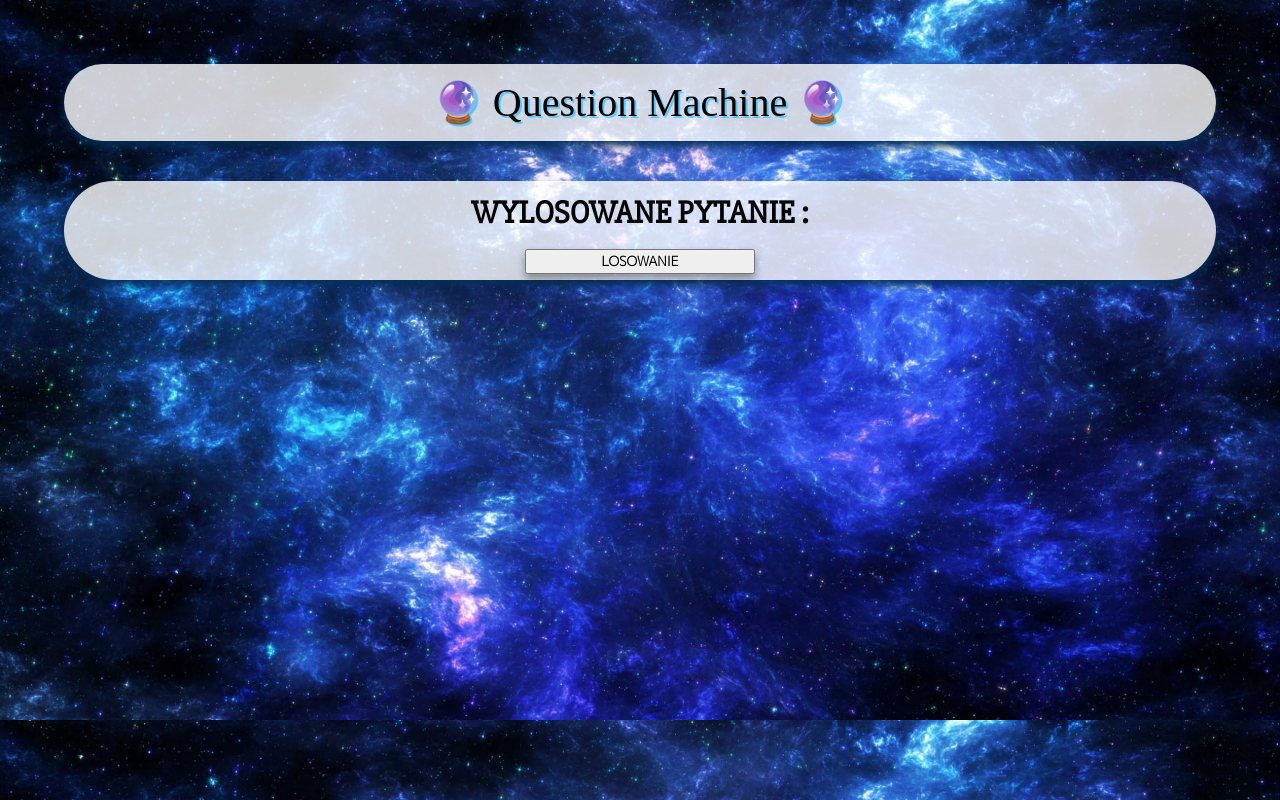
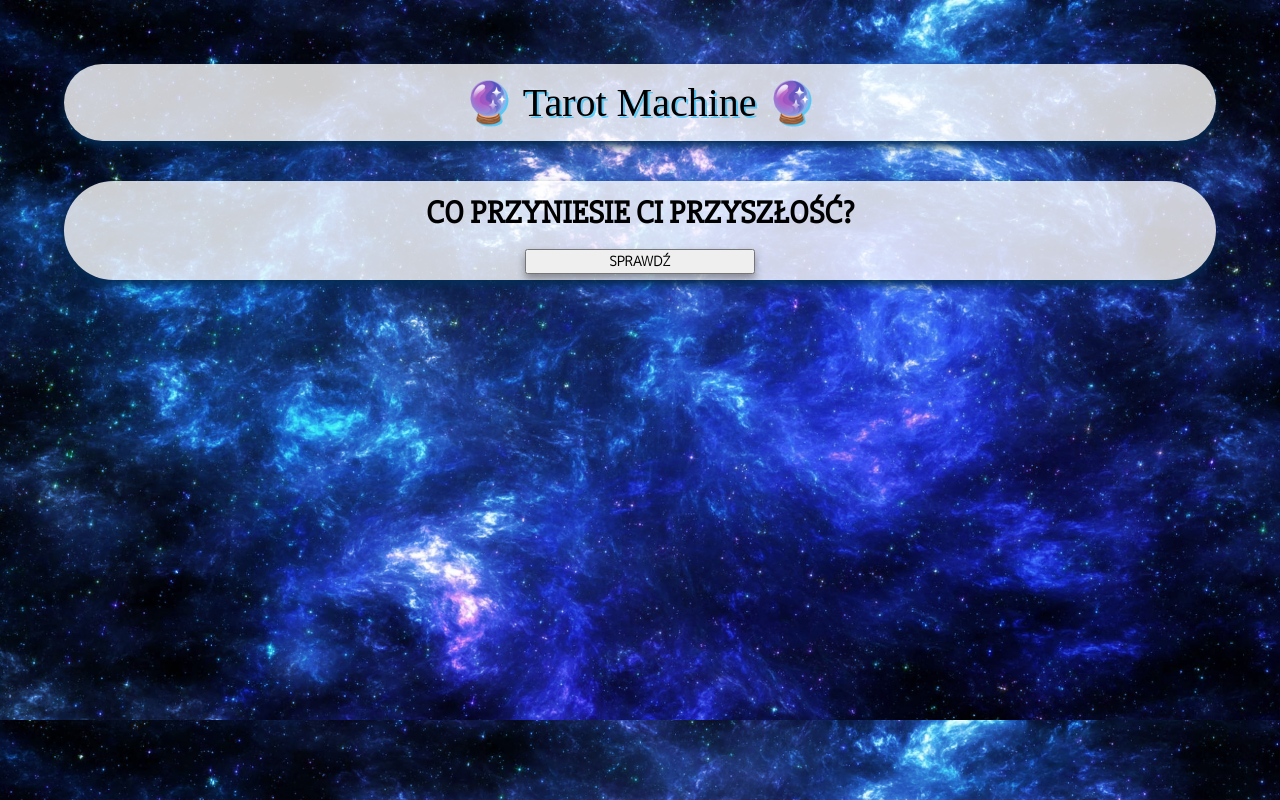
Before and after one commit to H0N3YY/TarrotMachine, a React (Create React App) app: page / in a window 1280 px wide. Built offline with nearby package versions, Linux system fonts and the light colour scheme; a web font is replaced by a local one.

Commit message:
change-all-names

```diff
--- a/src/App.js
+++ b/src/App.js
@@ -5,7 +5,7 @@ function App() {
   return (
     <div className="app">
       <div className="tittle">
-        <p>🔮 Question Machine 🔮</p>
+        <p>🔮 Tarot Machine 🔮</p>
       </div>
 
       <Card />
--- a/src/components/Button.js
+++ b/src/components/Button.js
@@ -1,5 +1,5 @@
 import React from "react";
 import "../style/button.css";
 export const Button = () => {
-  return <button className="button">LOSOWANIE</button>;
+  return <button className="button">SPRAWDŹ</button>;
 };
--- a/src/components/Card.js
+++ b/src/components/Card.js
@@ -1,11 +1,11 @@
 import "../style/card.css";
 import { Button } from "./Button";
-import LotteryQuestions from "./LotteryQuestions";
+import LotteryTarrots from "./LotteryTarrots";
 const Card = () => {
   return (
     <div className="card">
-      <h1> WYLOSOWANE PYTANIE : </h1>
-      <LotteryQuestions />
+      <h1> CO PRZYNIESIE CI PRZYSZŁOŚĆ?</h1>
+      <LotteryTarrots />
       <Button />
     </div>
   );
--- a/src/components/LotteryQuestions.js
+++ /dev/null
@@ -1,7 +0,0 @@
-import allQuestions from "./Questions";
-const LotteryQuestions = () => {
-  const lottery = allQuestions;
-
-  return lottery;
-};
-export default LotteryQuestions;
--- /dev/null
+++ b/src/components/LotteryTarrots.js
@@ -0,0 +1,7 @@
+import allTarrots from "./Tarrots";
+const LotteryTarots = () => {
+  const lottery = allTarrots;
+
+  return lottery;
+};
+export default LotteryTarots;
--- a/src/components/Questions.js
+++ b/src/components/Tarrots.js
@@ -1,5 +1,5 @@
-const Questions = () => {
-  let allQuestions = [
+const Tarrots = () => {
+  let allTarrots = [
     "Czym jest JavaScript?",
     "W jaki sposób możemy deklarować zmienne w JavaScript?",
     "Jakie typy danych są obsługiwane przez JavaScript?",
@@ -10,6 +10,6 @@ const Questions = () => {
     "Czym są instrukcje warunkowe? Jakie znasz ich zastosowanie?",
   ];
 
-  return allQuestions;
+  return allTarrots;
 };
-export default Questions;
+export default Tarrots;
```
